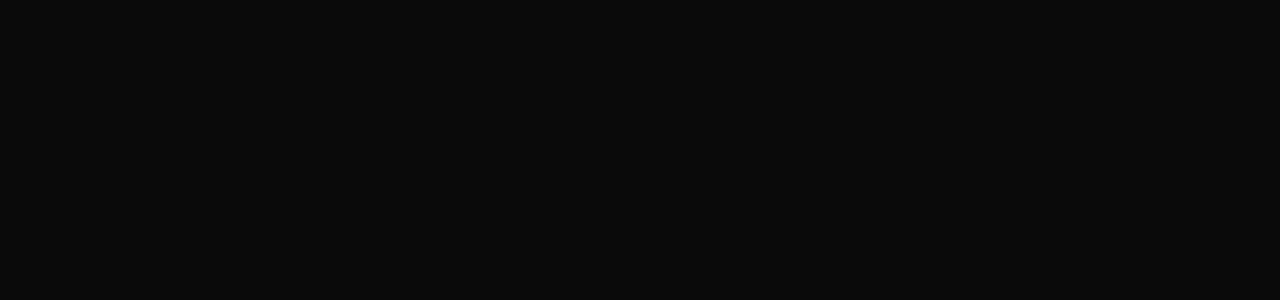
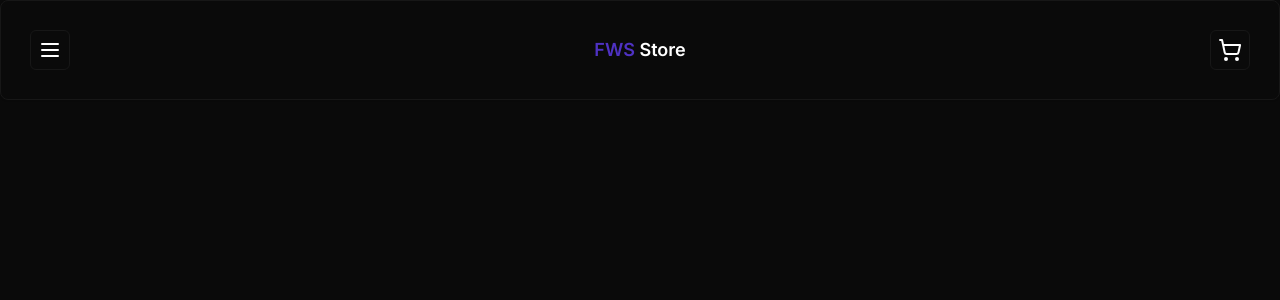
Before and after one commit to AndersonD4vid/e-commerce-com-nextjs, a Next.js app: page / in a window 1280 px wide. Shown: the top 300 px of the page. Built offline with nearby package versions, Linux system fonts and the light colour scheme.

Commit message:
feat: add button and header components

```diff
--- a/package.json
+++ b/package.json
@@ -10,12 +10,16 @@
   },
   "dependencies": {
     "@prisma/client": "^5.4.2",
+    "@radix-ui/react-slot": "^1.0.2",
+    "add": "^2.0.6",
+    "button": "^1.1.1",
     "class-variance-authority": "^0.7.0",
     "clsx": "^2.0.0",
     "lucide-react": "^0.287.0",
     "next": "13.5.5",
     "react": "^18",
     "react-dom": "^18",
+    "shadcn-ui": "^0.4.1",
     "tailwind-merge": "^1.14.0",
     "tailwindcss-animate": "^1.0.7"
   },
--- a/src/app/layout.tsx
+++ b/src/app/layout.tsx
@@ -1,6 +1,7 @@
 import type { Metadata } from 'next'
 import { Inter } from 'next/font/google'
 import './globals.css'
+import Header from '@/components/ui/header'
 
 const inter = Inter({ subsets: ['latin'] })
 
@@ -15,8 +16,11 @@
   children: React.ReactNode
 }) {
   return (
-    <html lang="en">
-      <body className={inter.className}>{children}</body>
+    <html lang="pt-bt">
+      <body className={inter.className}>
+        <Header />
+        {children}
+      </body>
     </html>
   )
 }
--- /dev/null
+++ b/src/components/ui/button.tsx
@@ -0,0 +1,56 @@
+import * as React from "react"
+import { Slot } from "@radix-ui/react-slot"
+import { cva, type VariantProps } from "class-variance-authority"
+
+import { cn } from "@/lib/utils"
+
+const buttonVariants = cva(
+  "inline-flex items-center justify-center rounded-md text-sm font-medium ring-offset-background transition-colors focus-visible:outline-none focus-visible:ring-2 focus-visible:ring-ring focus-visible:ring-offset-2 disabled:pointer-events-none disabled:opacity-50",
+  {
+    variants: {
+      variant: {
+        default: "bg-primary text-primary-foreground hover:bg-primary/90",
+        destructive:
+          "bg-destructive text-destructive-foreground hover:bg-destructive/90",
+        outline:
+          "border border-input bg-background hover:bg-accent hover:text-accent-foreground",
+        secondary:
+          "bg-secondary text-secondary-foreground hover:bg-secondary/80",
+        ghost: "hover:bg-accent hover:text-accent-foreground",
+        link: "text-primary underline-offset-4 hover:underline",
+      },
+      size: {
+        default: "h-10 px-4 py-2",
+        sm: "h-9 rounded-md px-3",
+        lg: "h-11 rounded-md px-8",
+        icon: "h-10 w-10",
+      },
+    },
+    defaultVariants: {
+      variant: "default",
+      size: "default",
+    },
+  }
+)
+
+export interface ButtonProps
+  extends React.ButtonHTMLAttributes<HTMLButtonElement>,
+    VariantProps<typeof buttonVariants> {
+  asChild?: boolean
+}
+
+const Button = React.forwardRef<HTMLButtonElement, ButtonProps>(
+  ({ className, variant, size, asChild = false, ...props }, ref) => {
+    const Comp = asChild ? Slot : "button"
+    return (
+      <Comp
+        className={cn(buttonVariants({ variant, size, className }))}
+        ref={ref}
+        {...props}
+      />
+    )
+  }
+)
+Button.displayName = "Button"
+
+export { Button, buttonVariants }
--- /dev/null
+++ b/src/components/ui/card.tsx
@@ -0,0 +1,79 @@
+import * as React from "react"
+
+import { cn } from "@/lib/utils"
+
+const Card = React.forwardRef<
+  HTMLDivElement,
+  React.HTMLAttributes<HTMLDivElement>
+>(({ className, ...props }, ref) => (
+  <div
+    ref={ref}
+    className={cn(
+      "rounded-lg border bg-card text-card-foreground shadow-sm",
+      className
+    )}
+    {...props}
+  />
+))
+Card.displayName = "Card"
+
+const CardHeader = React.forwardRef<
+  HTMLDivElement,
+  React.HTMLAttributes<HTMLDivElement>
+>(({ className, ...props }, ref) => (
+  <div
+    ref={ref}
+    className={cn("flex flex-col space-y-1.5 p-6", className)}
+    {...props}
+  />
+))
+CardHeader.displayName = "CardHeader"
+
+const CardTitle = React.forwardRef<
+  HTMLParagraphElement,
+  React.HTMLAttributes<HTMLHeadingElement>
+>(({ className, ...props }, ref) => (
+  <h3
+    ref={ref}
+    className={cn(
+      "text-2xl font-semibold leading-none tracking-tight",
+      className
+    )}
+    {...props}
+  />
+))
+CardTitle.displayName = "CardTitle"
+
+const CardDescription = React.forwardRef<
+  HTMLParagraphElement,
+  React.HTMLAttributes<HTMLParagraphElement>
+>(({ className, ...props }, ref) => (
+  <p
+    ref={ref}
+    className={cn("text-sm text-muted-foreground", className)}
+    {...props}
+  />
+))
+CardDescription.displayName = "CardDescription"
+
+const CardContent = React.forwardRef<
+  HTMLDivElement,
+  React.HTMLAttributes<HTMLDivElement>
+>(({ className, ...props }, ref) => (
+  <div ref={ref} className={cn("p-6 pt-0", className)} {...props} />
+))
+CardContent.displayName = "CardContent"
+
+const CardFooter = React.forwardRef<
+  HTMLDivElement,
+  React.HTMLAttributes<HTMLDivElement>
+>(({ className, ...props }, ref) => (
+  <div
+    ref={ref}
+    className={cn("flex items-center p-6 pt-0", className)}
+    {...props}
+  />
+))
+CardFooter.displayName = "CardFooter"
+
+export { Card, CardHeader, CardFooter, CardTitle, CardDescription, CardContent }
--- /dev/null
+++ b/src/components/ui/header.tsx
@@ -0,0 +1,21 @@
+import { MenuIcon, ShoppingCartIcon } from "lucide-react";
+import { Button } from "./button";
+import { Card } from "./card";
+
+const Header = () => {
+    return (
+       <Card className="flex p-[1.8rem] justify-between items-center">
+        <Button size="icon" variant="outline">
+            <MenuIcon />
+        </Button>
+
+        <h1 className="font-semibold text-lg"><span className="text-primary">FWS</span> Store</h1>
+
+        <Button size="icon" variant="outline">
+            <ShoppingCartIcon />
+        </Button>
+       </Card>
+    );
+}
+
+export default Header;
```
Also changed, not shown: src/app/page.tsx (line endings or trailing spaces), 1 other file (tests, documents, lock files or other folders).
